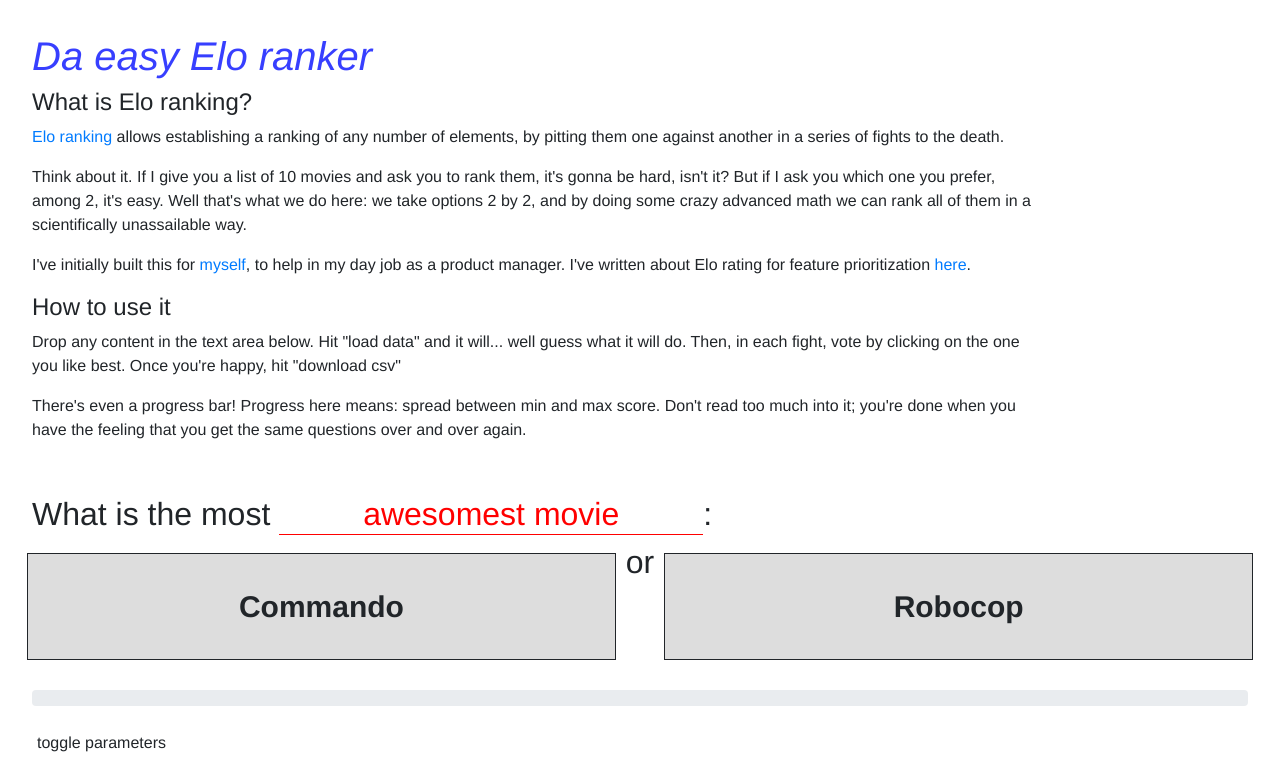
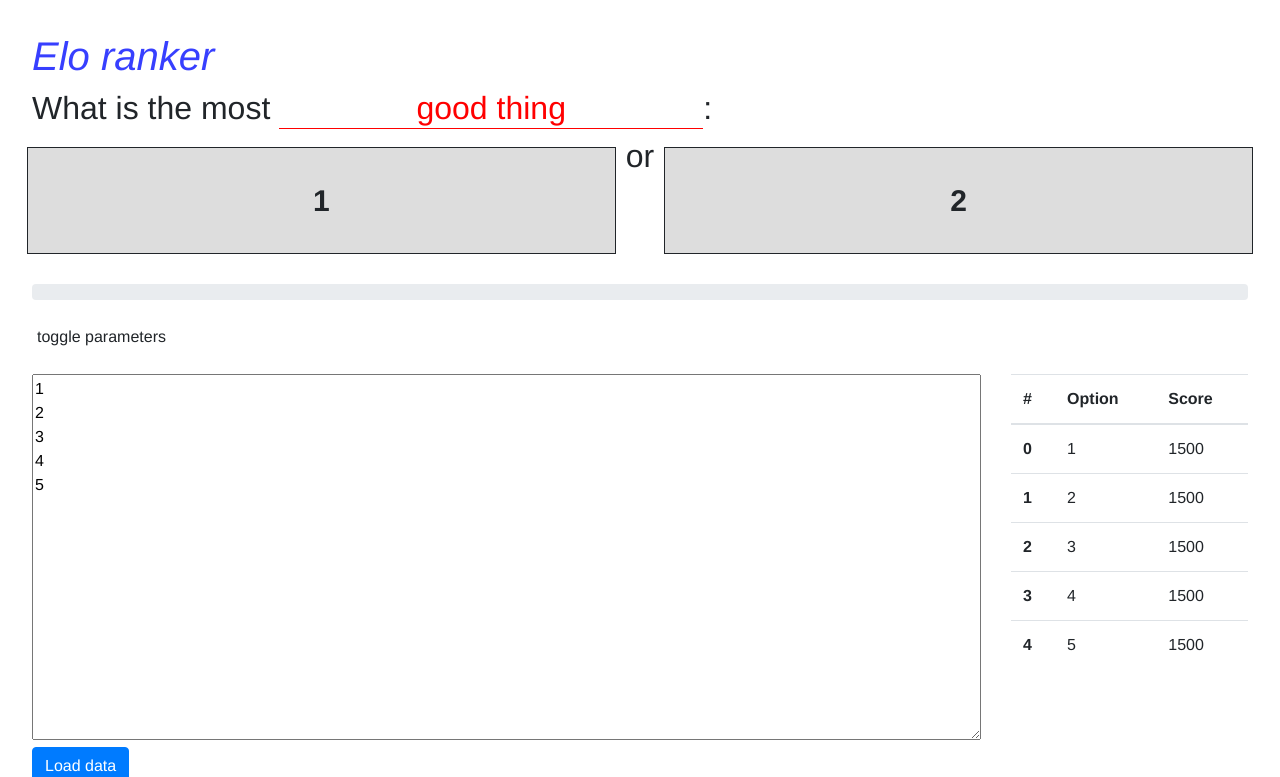
Before and after one commit to JBlitzar/elo, a plain HTML site: page index.html in a window 1280 px wide. Shown: the top 777 px of the page. Drawn offline with nearby package versions, Linux system fonts and the light colour scheme.

```diff
--- a/index.html
+++ b/index.html
@@ -50,54 +50,11 @@
     ></script>
   </head>
   <body>
-    <h1>Da easy Elo ranker</h1>
+    <h1>Elo ranker</h1>
 
-    <h4>What is Elo ranking?</h4>
-
-    <p>
-      <a href="https://en.wikipedia.org/wiki/Elo_rating_system?wprov=srpw1_0"
-        >Elo ranking</a
-      >
-      allows establishing a ranking of any number of elements, by pitting them
-      one against another in a series of fights to the death.
-    </p>
-
-    <p>
-      Think about it. If I give you a list of 10 movies and ask you to rank
-      them, it's gonna be hard, isn't it? But if I ask you which one you prefer,
-      among 2, it's easy. Well that's what we do here: we take options 2 by 2,
-      and by doing some crazy advanced math we can rank all of them in a
-      scientifically unassailable way.
-    </p>
-
-    <p>
-      I've initially built this for
-      <a href="https://about.me/gavrilo.bozovic">myself</a>, to help in my day
-      job as a product manager. I've written about Elo rating for feature
-      prioritization
-      <a
-        href="https://medium.com/@gavrilo.bozovic/how-to-prioritize-like-a-chess-player-2ef230a57c0c"
-        >here</a
-      >.
-    </p>
-
-    <h4>How to use it</h4>
-
-    <p>
-      Drop any content in the text area below. Hit "load data" and it will...
-      well guess what it will do. Then, in each fight, vote by clicking on the
-      one you like best. Once you're happy, hit "download csv"
-    </p>
-
-    <p>
-      There's even a progress bar! Progress here means: spread between min and
-      max score. Don't read too much into it; you're done when you have the
-      feeling that you get the same questions over and over again.
-    </p>
-    <p style="height: 20px"></p>
     <h2>
       What is the most
-      <input type="text" value="awesomest movie" name="rating" />:
+      <input type="text" value="good thing" name="rating" />:
     </h2>
 
     <div class="row" id="ranking">
@@ -135,13 +92,11 @@
       <div class="row">
         <div class="col">
           <textarea rows="15" cols="100" id="input">
-Commando
-Predator
-Robocop
-Die Hard
-The Thing
-Back to the Future
-Terminator</textarea
+1
+2
+3
+4
+5</textarea
           >
 
           <button type="button" class="btn btn-primary load">Load data</button>
```
